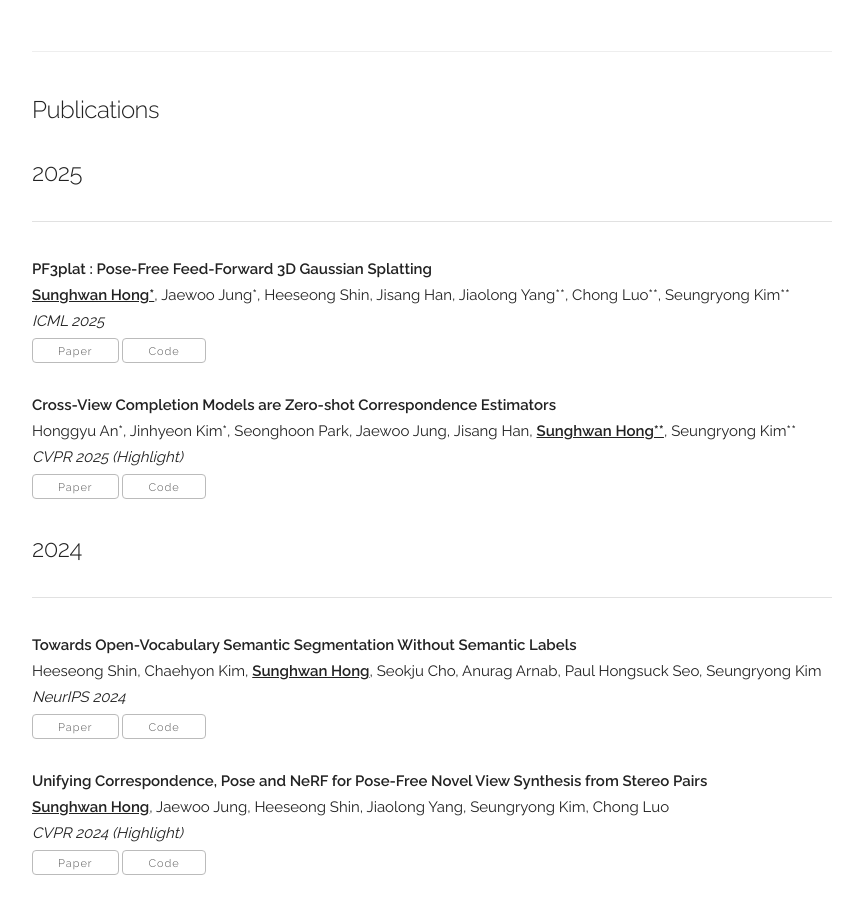
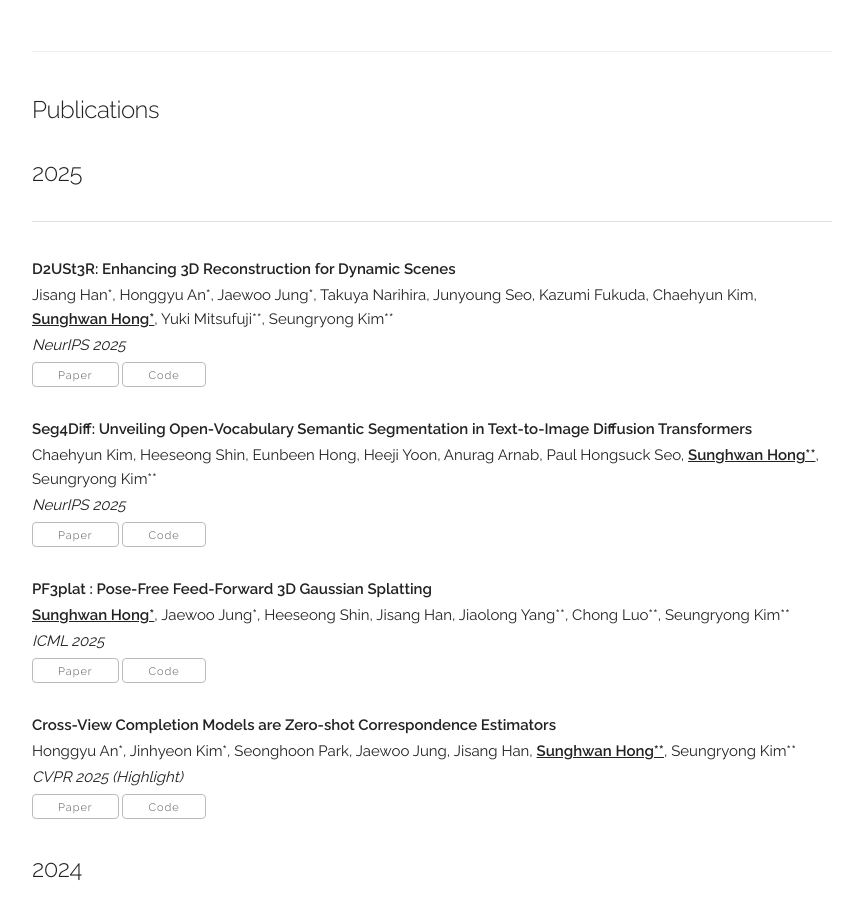
Before and after one commit to jang-1996/jang-1996.github.io, a Jekyll site: the page built from index.html, in a window 1280 px wide and 900 px high, scrolled down 1540 px. Shown: the whole window, without its empty margins (208-1071 px from the left). Built offline with Jekyll 4.4.1, drawn with Linux system fonts in a browser that asks for light colours; some web fonts are replaced.

Commit message:
Update publications.yaml

```diff
--- a/_data/publications.yaml
+++ b/_data/publications.yaml
@@ -1,6 +1,20 @@
 papers:
+  - title: "D2USt3R: Enhancing 3D Reconstruction for Dynamic Scenes"
+    year: "2025"
+    authors: "Jisang Han*, Honggyu An*, Jaewoo Jung*, Takuya Narihira, Junyoung Seo, Kazumi Fukuda, Chaehyun Kim, <b><u>Sunghwan Hong*</u></b>, Yuki Mitsufuji**, Seungryong Kim**"
+    venue: "NeurIPS 2025"
+    paper_pdf: "https://arxiv.org/pdf/2504.06264"
+    code: "https://cvlab-kaist.github.io/DDUSt3R/"
+    selected: y
+
+  - title: "Seg4Diff: Unveiling Open-Vocabulary Semantic Segmentation in Text-to-Image Diffusion Transformers"
+    authors: "Chaehyun Kim, Heeseong Shin, Eunbeen Hong, Heeji Yoon, Anurag Arnab, Paul Hongsuck Seo, <b><u>Sunghwan Hong**</u></b>, Seungryong Kim**"
+    venue: "NeurIPS 2025"
+    paper_pdf: "https://arxiv.org/abs/2509.18096"
+    code: "https://cvlab-kaist.github.io/Seg4Diff/"
+    selected: y
+
   - title: "PF3plat : Pose-Free Feed-Forward 3D Gaussian Splatting"
-    year: "2025"
     authors: "<b><u>Sunghwan Hong*</u></b>, Jaewoo Jung*, Heeseong Shin, Jisang Han, Jiaolong Yang**, Chong Luo**, Seungryong Kim**"
     venue: "ICML 2025"
     paper_pdf: "https://arxiv.org/pdf/2410.22128"
```
